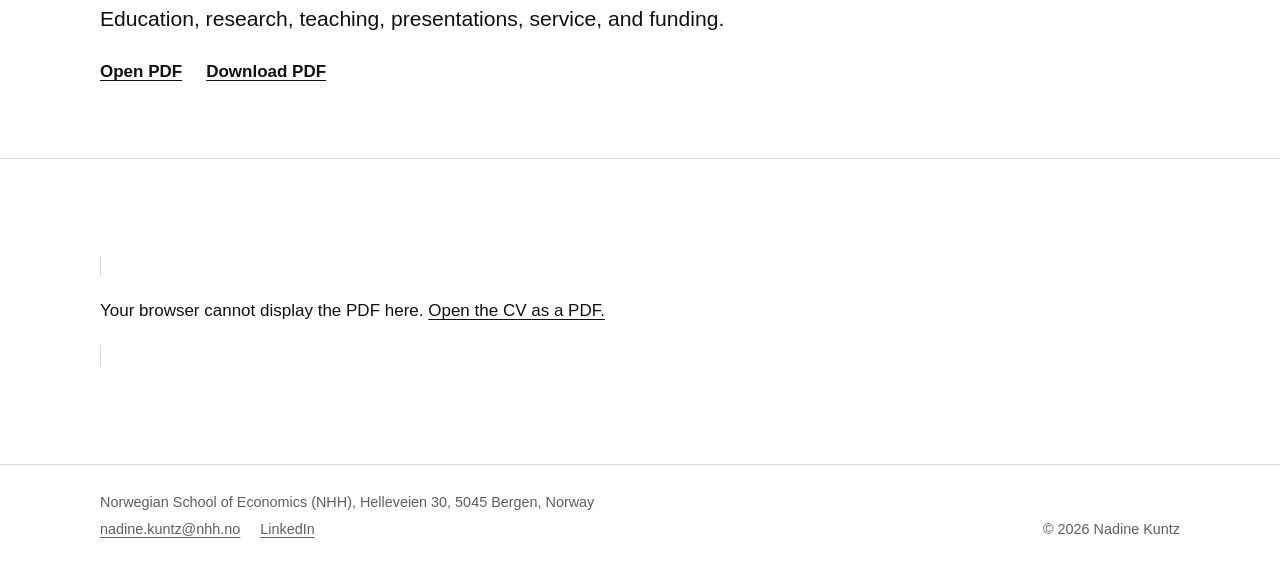
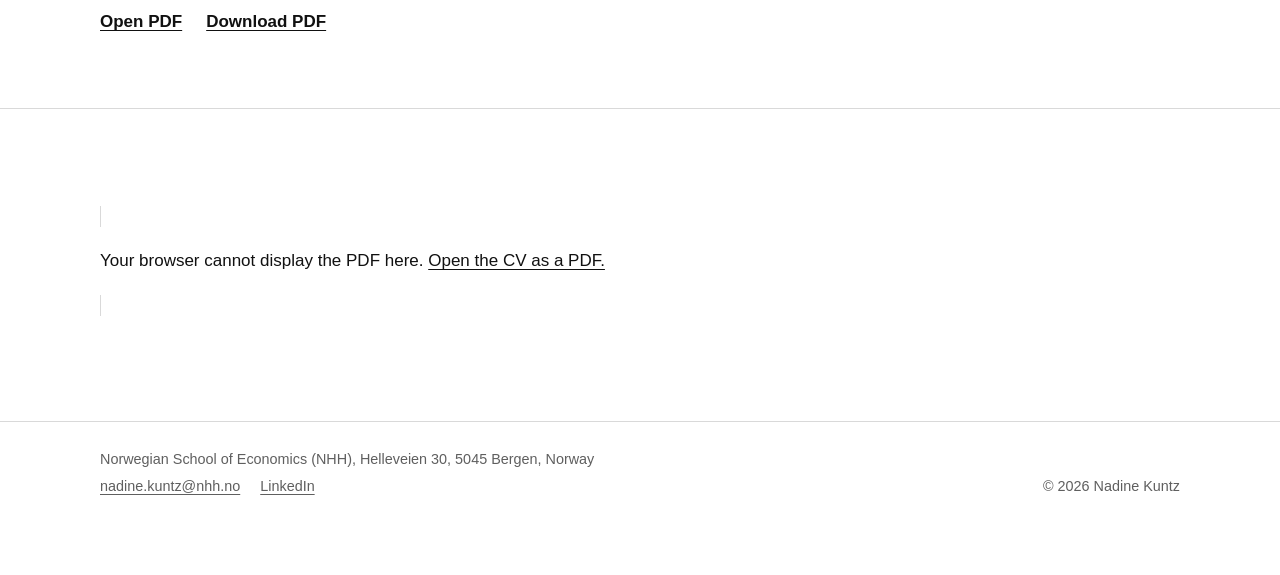
Before and after one commit to nadinekuntz/nadinekuntz.github.io, a plain HTML site: page cv.html in a window 1280 px wide. Shown: the part 306-881 px from the top of the page. After the commit the page ends 839 px from the top, so only its background shows below. Drawn offline with Linux system fonts and the light colour scheme.

Commit message:
Update cv.html

```diff
--- a/cv.html
+++ b/cv.html
@@ -25,7 +25,6 @@
     <section class="container page-heading">
       <p class="kicker">Curriculum vitae</p>
       <h1>CV</h1>
-      <p class="lead">Education, research, teaching, presentations, service, and funding.</p>
       <div class="cv-actions">
         <a href="Nadine_Kuntz_CV.pdf" target="_blank" rel="noopener">Open PDF</a>
         <a href="Nadine_Kuntz_CV.pdf" download>Download PDF</a>
```
